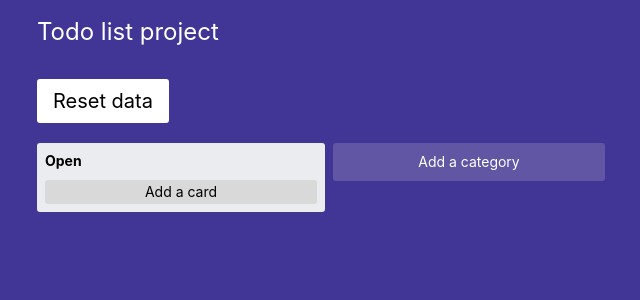
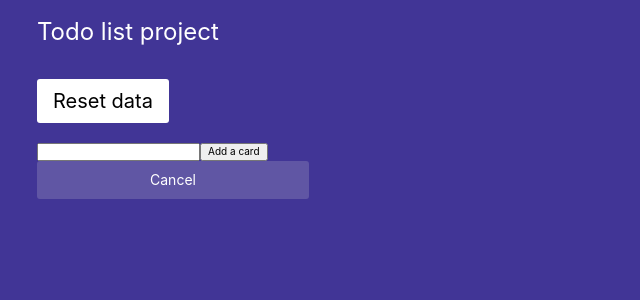
Before and after one commit to maelallano/todo-list, a React (Create React App) app: page / in a window 1280 px wide. Both pictures are taken after a click on the button "Add a category". Shown: the top 300 px of the page, without its empty margins (3-643 px from the left). Built offline with nearby package versions, Linux system fonts and the light colour scheme.

Commit message:
AddList done

```diff
--- a/src/components/AddList/AddList.tsx
+++ b/src/components/AddList/AddList.tsx
@@ -1,68 +1,74 @@
 import { useState } from "react";
+import { useForm, SubmitHandler } from "react-hook-form";
 
 import styles from "./AddList.module.scss";
 
 import { ListsType } from "helpers/types";
 import { addListLS } from "helpers/localStorage";
 
+type FormValues = {
+  title: string;
+};
+
 type Props = { setListsData: React.Dispatch<React.SetStateAction<ListsType>> };
 
 const AddList: React.FC<Props> = ({ setListsData }) => {
-  function handleAddList() {
+  const [isAdding, setIsAdding] = useState(false);
+  const {
+    register,
+    handleSubmit,
+    reset,
+    // formState: { errors },
+    setFocus,
+  } = useForm<FormValues>();
+
+  const onSubmit: SubmitHandler<FormValues> = (data) => {
+    setIsAdding(false);
+    reset();
+
     const valueToAdd = {
-      id: 1,
-      title: "open",
+      id: 0,
+      title: data.title,
+      // icon: "⭕️",
       color: "#EB5A46",
     };
 
     setListsData(addListLS(valueToAdd));
+  };
+
+  function handleAddList() {
+    setIsAdding(true);
+    setFocus("title");
+  }
+
+  function handleCancel() {
+    setIsAdding(false);
+    reset();
   }
 
   return (
-    <button className={styles.button} onClick={handleAddList}>
-      Add a category
-    </button>
+    <>
+      {isAdding ? (
+        <div>
+          <form onSubmit={handleSubmit(onSubmit)}>
+            <input {...register("title", { required: true })} />
+            {/* {errors.title && <span>This field is required</span>} */}
+
+            <input type="submit" value="Add a card" />
+          </form>
+          <div>
+            <button onClick={handleCancel} className={styles.button}>
+              Cancel
+            </button>
+          </div>
+        </div>
+      ) : (
+        <button onClick={handleAddList} className={styles.button}>
+          Add a category
+        </button>
+      )}
+    </>
   );
-  // const [isAdding, setIsAdding] = useState(false);
-
-  // function handleAddTodo() {
-  //   setIsAdding(false);
-
-  //   const valueToAdd = {
-  //     id: 1,
-  //     // icon: "⭕️",
-  //     listId: 1,
-  //     title: "TEST",
-  //     description: "Fill out human interest distribution form",
-  //   };
-
-  //   setTodosData(addTodoLS(valueToAdd));
-  // }
-
-  // return (
-  //   <>
-  //     {isAdding ? (
-  //       <div>
-  //         <input />
-  //         <div>
-  //           <button onClick={handleAddTodo} className={styles.button}>
-  //             Add a card
-  //           </button>
-  //           <button
-  //             onClick={() => setIsAdding(false)}
-  //             className={styles.button}
-  //           >
-  //             Cancel
-  //           </button>
-  //         </div>
-  //       </div>
-  //     ) : (
-  //       <button onClick={() => setIsAdding(true)} className={styles.button}>
-  //         Add a card
-  //       </button>
-  //     )}
-  //   </>
-  // );
 };
 
 export default AddList;
--- a/src/components/Todo/Todo.module.scss
+++ b/src/components/Todo/Todo.module.scss
@@ -5,6 +5,8 @@
   border-radius: var.$borderRadius;
   padding: 1.1rem;
   margin-bottom: var.$mainSpacing;
+  display: flex;
+  justify-content: space-between;
   // cursor: pointer;
 }
 
```
